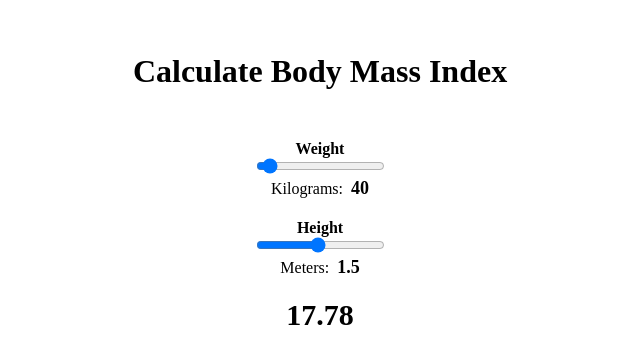
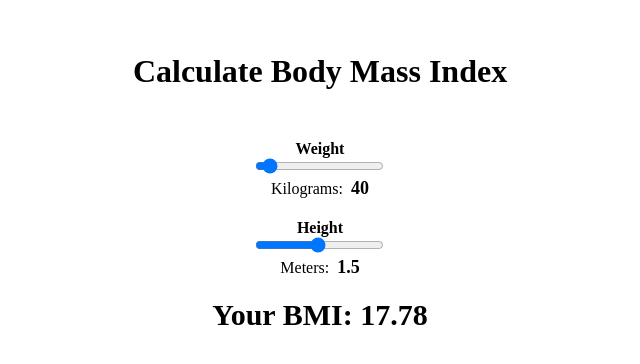
Before and after one commit to practice-ben/bmi-calculator, a React (Vite) app: page / in a window 1280 px wide. Shown: the part 208-572 px from the top of the page, without its empty margins (320-960 px from the left). Built offline with nearby package versions, Linux system fonts and the light colour scheme.

Commit message:
Describe BMI

```diff
--- a/src/App.jsx
+++ b/src/App.jsx
@@ -48,7 +48,7 @@ export default function App() {
         </div>
 
         {/* display the BMI */}
-        <p className="bmi">{bmi}</p>
+        <p className="bmi">Your BMI: {bmi}</p>
       </div>
     </div>
   )
```
